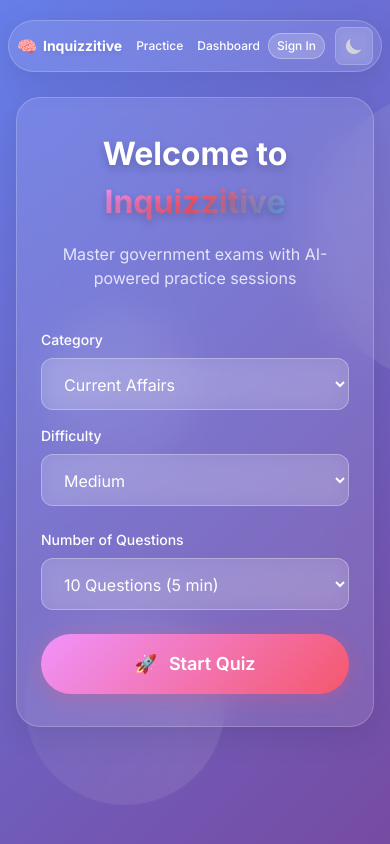
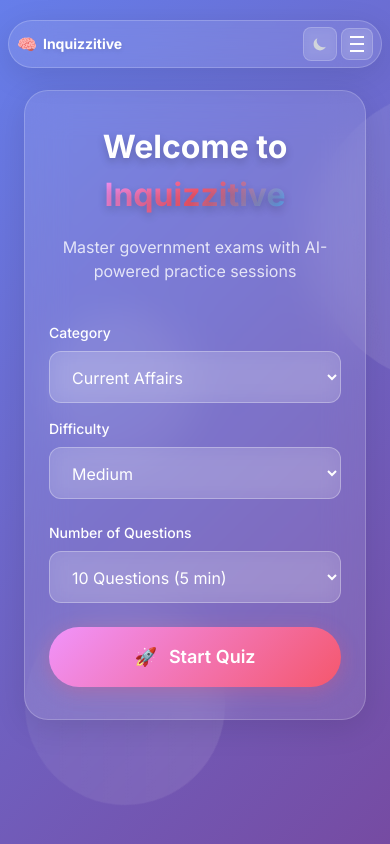
Before and after one commit to sb-decoder/inquizzitive, a React (Vite) app: page / in a window 390 px wide. Built offline with nearby package versions, Linux system fonts and the light colour scheme.

Commit message:
fixing issue number #41

```diff
--- a/src/App.jsx
+++ b/src/App.jsx
@@ -2,6 +2,9 @@ import { GoogleGenerativeAI } from "@google/generative-ai";
 import { useEffect, useState } from "react";
 
 export default function App() {
+  // Mobile menu state
+  const [isMobileMenuOpen, setIsMobileMenuOpen] = useState(false);
+
   // Custom questions for subjects
   // const customQuestions = {
   //   Sports: [
@@ -499,6 +502,44 @@ export default function App() {
   }
 
   const progress = calculateProgress();
+
+  // Close mobile menu when clicking outside
+  useEffect(() => {
+    const handleClickOutside = (event) => {
+      if (isMobileMenuOpen && !event.target.closest('.mobile-menu') && !event.target.closest('.hamburger-btn')) {
+        setIsMobileMenuOpen(false);
+      }
+    };
+
+    const handleEscapeKey = (event) => {
+      if (event.key === 'Escape' && isMobileMenuOpen) {
+        setIsMobileMenuOpen(false);
+      }
+    };
+
+    document.addEventListener('click', handleClickOutside);
+    document.addEventListener('keydown', handleEscapeKey);
+
+    return () => {
+      document.removeEventListener('click', handleClickOutside);
+      document.removeEventListener('keydown', handleEscapeKey);
+    };
+  }, [isMobileMenuOpen]);
+
+  // Prevent body scroll when mobile menu is open
+  useEffect(() => {
+    if (isMobileMenuOpen) {
+      document.body.classList.add('mobile-menu-open');
+    } else {
+      document.body.classList.remove('mobile-menu-open');
+    }
+
+    // Cleanup on unmount
+    return () => {
+      document.body.classList.remove('mobile-menu-open');
+    };
+  }, [isMobileMenuOpen]);
+
   return (
     <div className="app">
       {/* Floating Navbar */}
@@ -507,7 +548,9 @@ export default function App() {
           <span className="nav-logo">🧠</span>
           <span className="nav-title">Inquizzitive</span>
         </div>
-        <div className="nav-links">
+
+        {/* Desktop Navigation */}
+        <div className="nav-links desktop-nav">
           <button className="nav-btn" onClick={resetQuiz}>
             Practice
           </button>
@@ -542,7 +585,82 @@ export default function App() {
             )}
           </button>
         </div>
+
+        {/* Mobile Navigation */}
+        <div className="mobile-nav">
+          <button
+            onClick={toggleDarkMode}
+            className="p-2 rounded-lg bg-white/10 hover:bg-white/20 backdrop-blur-sm transition-all duration-300 border border-white/20 hover:border-white/30"
+            aria-label="Toggle dark mode"
+          >
+            {isDarkMode ? (
+              <svg
+                className="w-4 h-4 text-yellow-300"
+                fill="currentColor"
+                viewBox="0 0 20 20"
+              >
+                <path
+                  fillRule="evenodd"
+                  d="M10 2a1 1 0 011 1v1a1 1 0 11-2 0V3a1 1 0 011-1zm4 8a4 4 0 11-8 0 4 4 0 018 0zm-.464 4.95l.707.707a1 1 0 001.414-1.414l-.707-.707a1 1 0 00-1.414 1.414zm2.12-10.607a1 1 0 010 1.414l-.706.707a1 1 0 11-1.414-1.414l.707-.707a1 1 0 011.414 0zM17 11a1 1 0 100-2h-1a1 1 0 100 2h1zm-7 4a1 1 0 011 1v1a1 1 0 11-2 0v-1a1 1 0 011-1zM5.05 6.464A1 1 0 106.465 5.05l-.708-.707a1 1 0 00-1.414 1.414l.707.707zm1.414 8.486l-.707.707a1 1 0 01-1.414-1.414l.707-.707a1 1 0 011.414 1.414zM4 11a1 1 0 100-2H3a1 1 0 000 2h1z"
+                  clipRule="evenodd"
+                />
+              </svg>
+            ) : (
+              <svg
+                className="w-4 h-4 text-gray-300"
+                fill="currentColor"
+                viewBox="0 0 20 20"
+              >
+                <path d="M17.293 13.293A8 8 0 016.707 2.707a8.001 8.001 0 1010.586 10.586z" />
+              </svg>
+            )}
+          </button>
+
+          <button
+            onClick={() => setIsMobileMenuOpen(!isMobileMenuOpen)}
+            className="hamburger-btn p-2 rounded-lg bg-white/10 hover:bg-white/20 backdrop-blur-sm transition-all duration-300 border border-white/20 hover:border-white/30"
+            aria-label="Toggle menu"
+          >
+            <div className="hamburger-icon">
+              <span className={`hamburger-line ${isMobileMenuOpen ? 'open' : ''}`}></span>
+              <span className={`hamburger-line ${isMobileMenuOpen ? 'open' : ''}`}></span>
+              <span className={`hamburger-line ${isMobileMenuOpen ? 'open' : ''}`}></span>
+            </div>
+          </button>
+        </div>
       </nav>
+
+      {/* Mobile Menu Dropdown */}
+      {isMobileMenuOpen && (
+        <div className="mobile-menu">
+          <div className="mobile-menu-content">
+            <button
+              className="mobile-menu-item"
+              onClick={() => {
+                resetQuiz();
+                setIsMobileMenuOpen(false);
+              }}
+            >
+              <span className="mobile-menu-icon">🎯</span>
+              Practice
+            </button>
+            <button
+              className="mobile-menu-item"
+              onClick={() => setIsMobileMenuOpen(false)}
+            >
+              <span className="mobile-menu-icon">📊</span>
+              Dashboard
+            </button>
+            <button
+              className="mobile-menu-item primary"
+              onClick={() => setIsMobileMenuOpen(false)}
+            >
+              <span className="mobile-menu-icon">👤</span>
+              Sign In
+            </button>
+          </div>
+        </div>
+      )}
 
       {/* Background Elements */}
       <div className="bg-shapes">
--- a/src/index.css
+++ b/src/index.css
@@ -125,6 +125,125 @@
 
   .nav-btn-primary:hover {
     background: rgba(255, 255, 255, 0.3);
+  }
+
+  /* Mobile Navigation */
+  .mobile-nav {
+    @apply flex gap-2 items-center;
+  }
+
+  .desktop-nav {
+    @apply flex gap-2 items-center;
+  }
+
+  /* Hamburger Menu */
+  .hamburger-btn {
+    @apply w-10 h-10 flex items-center justify-center;
+  }
+
+  .hamburger-icon {
+    @apply w-5 h-4 flex flex-col justify-between relative;
+  }
+
+  .hamburger-line {
+    @apply w-full h-0.5 bg-white transition-all duration-300 ease-in-out;
+    transform-origin: center;
+  }
+
+  .hamburger-line.open:nth-child(1) {
+    @apply rotate-45 translate-y-[6px];
+  }
+
+  .hamburger-line.open:nth-child(2) {
+    @apply opacity-0;
+  }
+
+  .hamburger-line.open:nth-child(3) {
+    @apply -rotate-45 -translate-y-[6px];
+  }
+
+  /* Mobile Menu Dropdown */
+  .mobile-menu {
+    @apply fixed top-[70px] left-1/2 -translate-x-1/2 z-[999];
+    @apply w-[calc(100%-20px)] max-w-[300px];
+    animation: slideDown 0.3s ease-out;
+  }
+
+  .mobile-menu-content {
+    @apply rounded-2xl overflow-hidden;
+    background: rgba(255, 255, 255, 0.1);
+    backdrop-filter: blur(20px);
+    border: 1px solid rgba(255, 255, 255, 0.2);
+    box-shadow: 0 8px 32px rgba(0, 0, 0, 0.1);
+  }
+
+  .dark .mobile-menu-content {
+    background: rgba(255, 255, 255, 0.05);
+    border: 1px solid rgba(255, 255, 255, 0.1);
+    box-shadow: 0 8px 32px rgba(0, 0, 0, 0.5);
+  }
+
+  .mobile-menu-item {
+    @apply w-full px-6 py-4 text-left text-white border-none bg-transparent;
+    @apply flex items-center gap-3 transition-all duration-300;
+    @apply border-b border-white/10 last:border-b-0;
+    font-size: 16px;
+    font-weight: 500;
+  }
+
+  .mobile-menu-item:hover {
+    background: rgba(255, 255, 255, 0.1);
+  }
+
+  .mobile-menu-item.primary {
+    background: rgba(255, 255, 255, 0.15);
+    border: 1px solid rgba(255, 255, 255, 0.2);
+    margin: 8px;
+    border-radius: 12px;
+    @apply border-b-0;
+  }
+
+  .mobile-menu-item.primary:hover {
+    background: rgba(255, 255, 255, 0.25);
+  }
+
+  .mobile-menu-icon {
+    @apply text-lg;
+  }
+
+  @keyframes slideDown {
+    from {
+      opacity: 0;
+      transform: translateX(-50%) translateY(-10px);
+    }
+    to {
+      opacity: 1;
+      transform: translateX(-50%) translateY(0);
+    }
+  }
+
+  /* Prevent body scroll when mobile menu is open */
+  .mobile-menu-open {
+    overflow: hidden;
+  }
+
+  /* Additional mobile improvements */
+  @media (max-width: 768px) {
+    .welcome-card {
+      margin: 0 8px;
+    }
+
+    .glass-card {
+      margin: 0 8px 16px 8px;
+    }
+
+    .questions-container {
+      padding: 0 8px;
+    }
+
+    .question-card {
+      margin-bottom: 16px;
+    }
   }
 
   /* Main Container */
@@ -674,16 +793,13 @@
     @apply text-lg;
   }
 
-  .nav-links {
-    @apply gap-1;
+  /* Hide desktop nav, show mobile nav */
+  .desktop-nav {
+    @apply hidden;
   }
 
-  .nav-btn {
-    @apply px-2 py-1.5 text-xs;
-  }
-
-  .nav-btn-primary {
-    @apply px-3 py-1.5;
+  .mobile-nav {
+    @apply flex;
   }
 
   .main-container {
@@ -743,6 +859,17 @@
   }
 }
 
+@media (min-width: 769px) {
+  /* Hide mobile nav, show desktop nav */
+  .mobile-nav {
+    @apply hidden;
+  }
+
+  .desktop-nav {
+    @apply flex;
+  }
+}
+
 @media (max-width: 480px) {
   .floating-nav {
     @apply px-2 py-1.5;
@@ -762,16 +889,21 @@
     @apply text-base;
   }
 
-  .nav-links {
-    @apply gap-0.5;
+  .mobile-nav {
+    @apply gap-1;
   }
 
-  .nav-btn {
-    @apply px-1.5 py-1 text-xs;
+  .hamburger-btn {
+    @apply w-8 h-8;
   }
 
-  .nav-btn-primary {
-    @apply px-2 py-1;
+  .mobile-menu {
+    @apply w-[calc(100%-16px)];
+    top: 60px;
+  }
+
+  .mobile-menu-item {
+    @apply px-4 py-3 text-sm;
   }
 
   .welcome-title {
```
